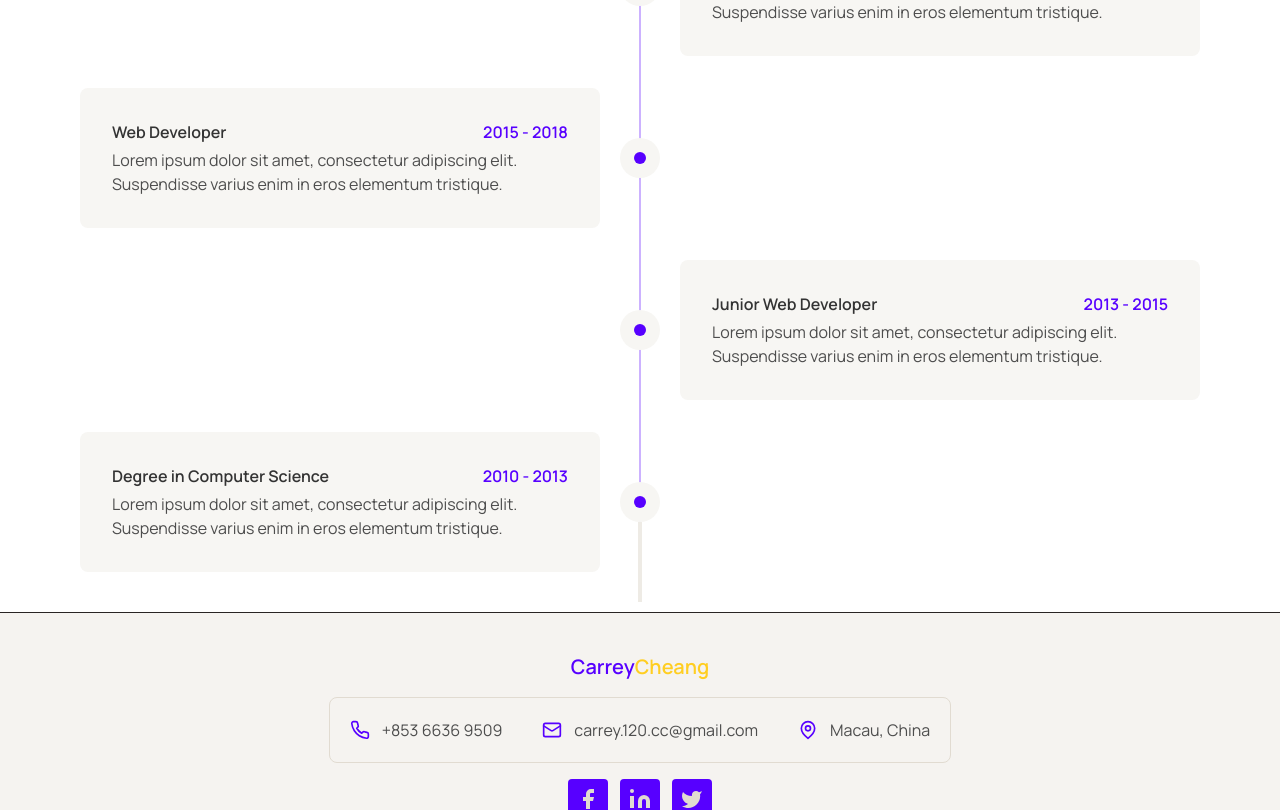
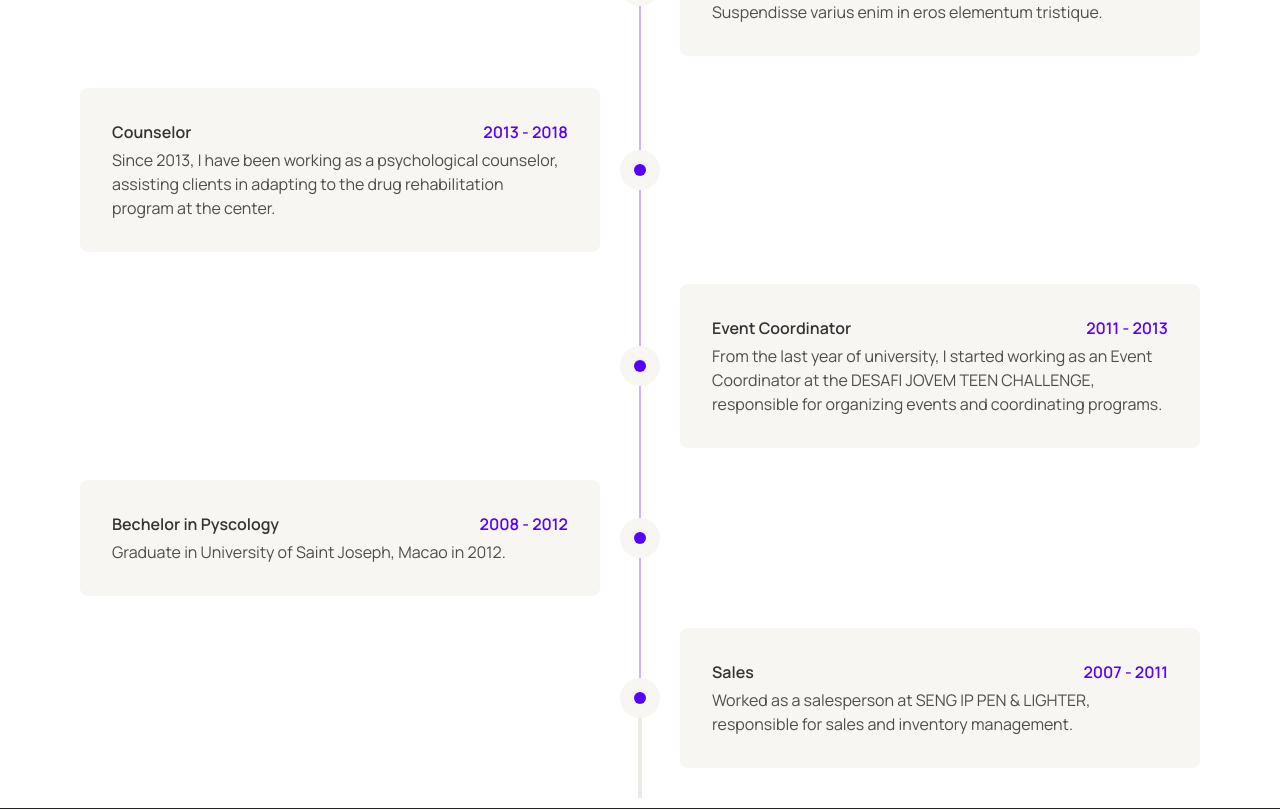
Before and after one commit to cheang120/portfolio, a Next.js app: page /about in a window 1280 px wide. Shown: the part 1100-1910 px from the top of the page. Built offline with nearby package versions, Linux system fonts and the light colour scheme.

Commit message:
about page

```diff
--- a/constants/index.ts
+++ b/constants/index.ts
@@ -392,24 +392,31 @@ export const timeline = [
   },
   {
     id: 2,
-    title: "Web Developer",
-    duration: "2015 - 2018",
+    title: "Counselor",
+    duration: "2013 - 2018",
     description:
-      "Lorem ipsum dolor sit amet, consectetur adipiscing elit. Suspendisse varius enim in eros elementum tristique.",
+      "Since 2013, I have been working as a psychological counselor, assisting clients in adapting to the drug rehabilitation program at the center.",
   },
   {
     id: 3,
-    title: "Junior Web Developer",
-    duration: "2013 - 2015",
+    title: "Event Coordinator",
+    duration: "2011 - 2013",
     description:
-      "Lorem ipsum dolor sit amet, consectetur adipiscing elit. Suspendisse varius enim in eros elementum tristique.",
+      "From the last year of university, I started working as an Event Coordinator at the DESAFI JOVEM TEEN CHALLENGE, responsible for organizing events and coordinating programs.",
   },
   {
     id: 4,
-    title: "Degree in Computer Science",
-    duration: "2010 - 2013",
+    title: "Bechelor in Pyscology",
+    duration: "2008 - 2012",
     description:
-      "Lorem ipsum dolor sit amet, consectetur adipiscing elit. Suspendisse varius enim in eros elementum tristique.",
+      "Graduate in University of Saint Joseph, Macao in 2012.",
+  },
+  {
+    id: 5,
+    title: "Sales",
+    duration: "2007 - 2011",
+    description:
+      "Worked as a salesperson at SENG IP PEN & LIGHTER, responsible for sales and inventory management.",
   },
 
 ];
```
